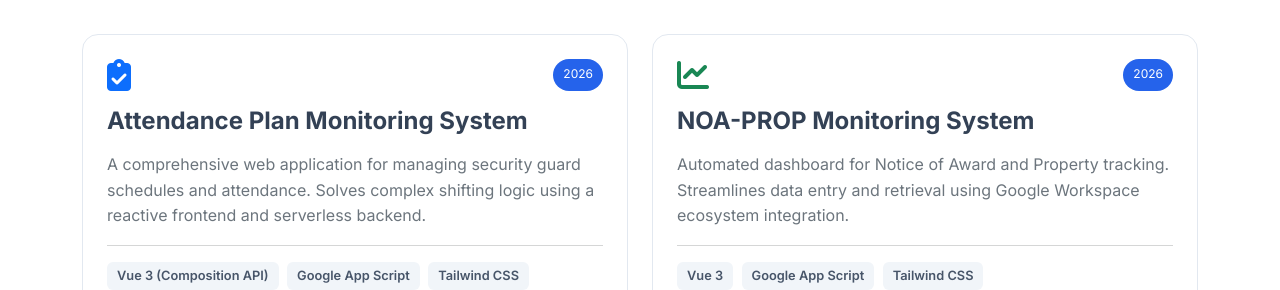
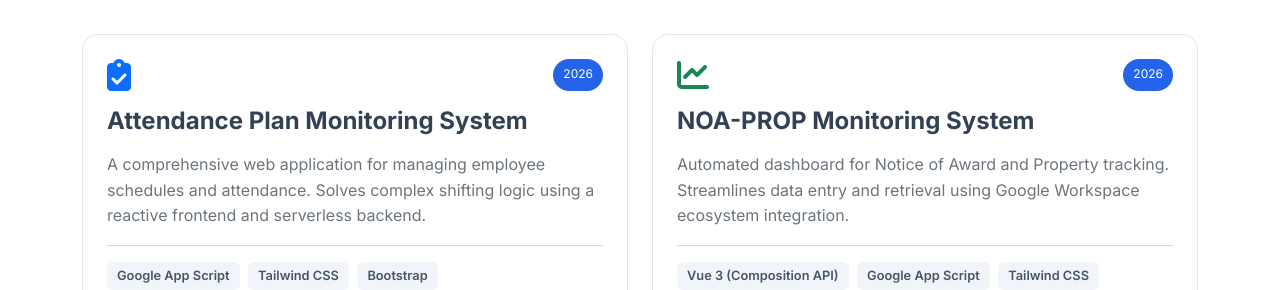
Before and after one commit to albojr021/My-Portfolio, a plain HTML site: page index.html in a window 1280 px wide. Shown: the part 662-952 px from the top of the page. Drawn offline with nearby package versions, Linux system fonts and the light colour scheme.

Commit message:
Update index.html

```diff
--- a/index.html
+++ b/index.html
@@ -183,12 +183,11 @@
                         </div>
                         <h4 class="fw-bold">Attendance Plan Monitoring System</h4>
                         <p class="text-secondary mt-3">
-                            A comprehensive web application for managing security guard schedules and attendance.
+                            A comprehensive web application for managing employee schedules and attendance.
                             Solves complex shifting logic using a reactive frontend and serverless backend.
                         </p>
                         <hr class="text-muted opacity-25">
                         <div>
-                            <span class="skill-tag">Vue 3 (Composition API)</span>
                             <span class="skill-tag">Google App Script</span>
                             <span class="skill-tag">Tailwind CSS</span>
                             <span class="skill-tag">Bootstrap</span>
@@ -209,7 +208,7 @@
                         </p>
                         <hr class="text-muted opacity-25">
                         <div>
-                            <span class="skill-tag">Vue 3</span>
+                            <span class="skill-tag">Vue 3 (Composition API)</span>
                             <span class="skill-tag">Google App Script</span>
                             <span class="skill-tag">Tailwind CSS</span>
                         </div>
```
